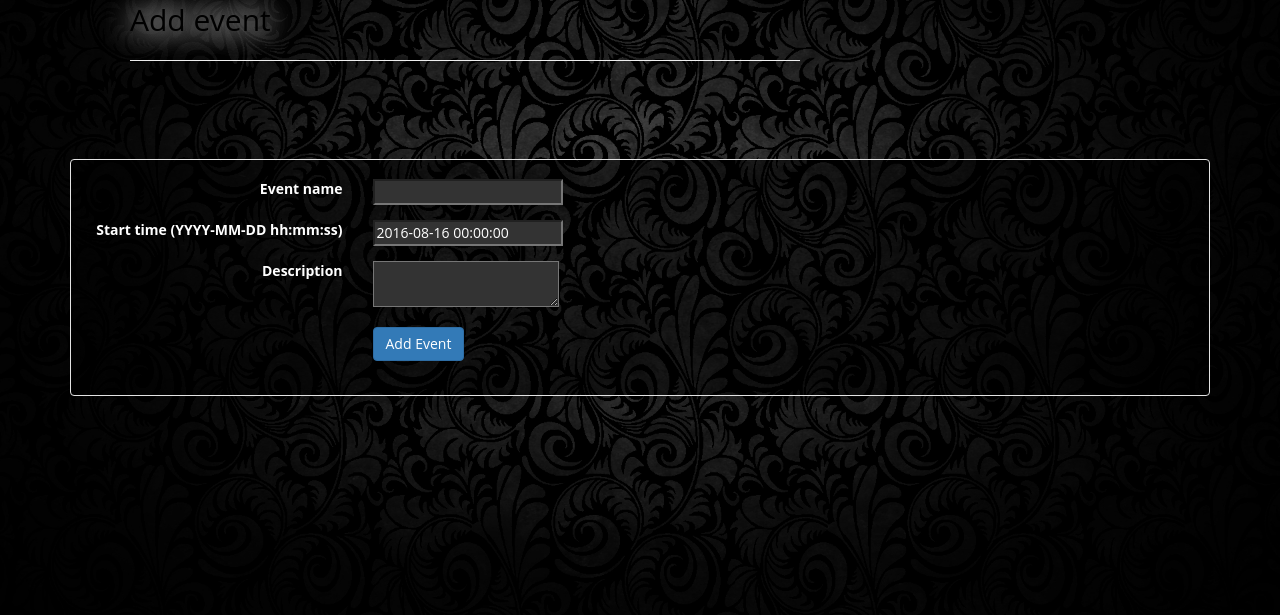
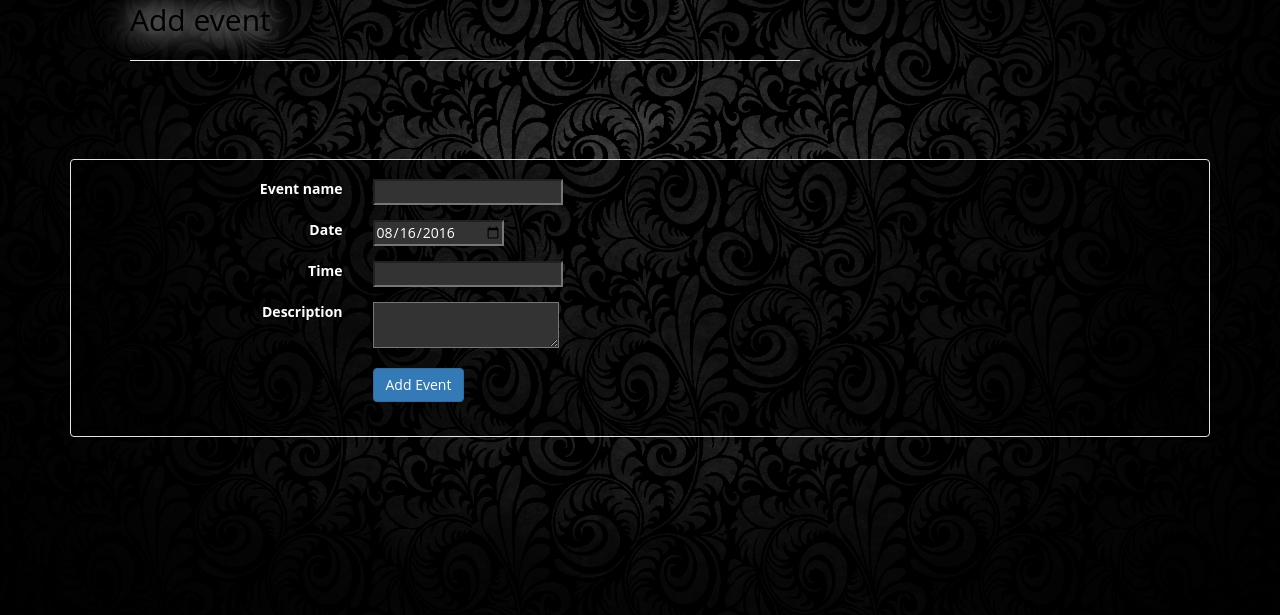
Before and after one commit to alexd2580/evecal, a Flask app: page /add in a window 1280 px wide. Shown: the part 135-750 px from the top of the page. Run offline with Flask 2, Linux system fonts and the light colour scheme; a user stored in the database is signed in; tables that the repository leaves empty hold one stand-in row (values such as "Sample post"); some libraries are stand-ins or nearby versions.

Commit message:
Split the datetime field of events into html5 fields: date, time. Renamed EventForm members. Removed title from calendar view.

```diff
--- a/evelyn/forms.py
+++ b/evelyn/forms.py
@@ -4,7 +4,8 @@ from wtforms import \
     SelectField
 from wtforms.validators import DataRequired, Email
 from wtforms.widgets import TextArea
-from wtforms.fields.html5 import EmailField, DateTimeField
+from wtforms.fields.html5 import EmailField, DateField
+from wtforms_components import TimeField
 
 from flask_wtf import Form
 
@@ -20,14 +21,15 @@ class RegisterForm(Form):
     retype_password = PasswordField('retype_password', validators=[DataRequired()])
 
 class EventForm(Form):
-    eventname = StringField('eventname', validators=[DataRequired()])
-    starttime = DateTimeField('starttime', validators=[DataRequired()])#, format='%Y-%m-%d')
-    eventdescr = StringField('eventdescr', validators=[], widget=TextArea())
+    name = StringField('name', validators=[DataRequired()])
+    date = DateField('date', validators=[DataRequired()])#, format='%Y-%m-%d')
+    time = TimeField('time', validators=[DataRequired()])#, format='%H:%M')
+    description = StringField('description', validators=[], widget=TextArea())
     # creatorid = HiddenField('creatorid')
     # timeleft = StringField('timeleft')
 
 class EditForm(EventForm):
-    eventid = HiddenField('id')
+    id = HiddenField('id')
 
 class SubscriptionForm(Form):
     subscriptionid = HiddenField('subscriptionid')
--- a/evelyn/templates/add_event.html
+++ b/evelyn/templates/add_event.html
@@ -20,37 +20,49 @@
             {{ form.hidden_tag() }}
             <fieldset>
                 <div class="form-group">
-                    <label for="eventname" class="control-label col-xs-3">
+                    <label for="name" class="control-label col-xs-3">
                         Event name
                     </label>
                     <div class="col-xs-5">
-                        {{ form.eventname() }}
+                        {{ form.name() }}
                     </div>
-                    {% for error in form.eventname.errors %}
+                    {% for error in form.name.errors %}
+                        <span style="color: red;">[{{ error }}]</span>
+                    {% endfor %}<br>
+                </div>
+
+                <div class="form-group">
+                    <label for="date" class="control-label col-xs-3">
+                        Date
+                    </label>
+                    <div class="col-xs-5">
+                        {{ form.date() }}
+                    </div>
+                    {% for error in form.date.errors %}
                         <span style="color: red;">[{{ error }}]</span>
                     {% endfor %}<br>
                 </div>
 
                 <div class="form-group">
                     <label for="starttime" class="control-label col-xs-3">
-                        Start time (YYYY-MM-DD hh:mm:ss)
+                        Time
                     </label>
                     <div class="col-xs-5">
-                        {{ form.starttime() }}
+                        {{ form.time() }}
                     </div>
-                    {% for error in form.starttime.errors %}
+                    {% for error in form.time.errors %}
                         <span style="color: red;">[{{ error }}]</span>
                     {% endfor %}<br>
                 </div>
 
                 <div class="form-group">
-                    <label for="eventdescr" class="control-label col-xs-3">
+                    <label for="description" class="control-label col-xs-3">
                         Description
                     </label>
                     <div class="col-xs-5">
-                        {{ form.eventdescr() }}
+                        {{ form.description() }}
                     </div>
-                    {% for error in form.eventdescr.errors %}
+                    {% for error in form.description.errors %}
                         <span style="color: red;">[{{ error }}]</span>
                     {% endfor %}<br>
                 </div>
--- a/evelyn/views.py
+++ b/evelyn/views.py
@@ -309,10 +309,13 @@ def event_route():
         return subscr_form
 
     event_form = EditForm()
-    event_form.eventid.data = event.id
-    event_form.eventname.data = event.name
-    event_form.starttime.data = event.event_date
-    event_form.eventdescr.data = event.description
+    event_form.id.data = event.id
+    event_form.name.data = event.name
+    event_form.date.data = event.event_date.date()
+    event_form.time.data = event.event_date.time()
+    event_form.description.data = event.description
+
+    # Additional fields
     event_form.timeleft = event.remaining_time
     event_form.creatorid = event.creator_id
 
@@ -336,16 +339,18 @@ def event_route():
 # Redirects to /event?id={{request.form['eventid']}}
 @current_app.route('/edit_event', methods=['POST'])
 def edit_event_route():
-    id = request.form['eventid']
+    id = request.form['id']
 
     event_form = EditForm()
     if event_form.validate_on_submit():
         event = Event.query.filter(Event.id == int(id)).one()
 
         if event.creator_id == current_user.id:
-            event.name = request.form['eventname']
-            event.event_date = event_form.starttime.data # ?
-            event.description = request.form['eventdescr']
+            event.name = request.form['name']
+            date = event_form.date.data
+            time = event_form.time.data
+            event.event_date = datetime.combine(date, time)
+            event.description = request.form['description']
             db.session.commit()
         else:
             flash('You cannot edit this event')
@@ -390,9 +395,11 @@ def subscriptions_route():
 def add_route():
     form = EventForm()
     if form.validate_on_submit():
-        event_name = request.form['eventname']
-        event_date = form.starttime.data
-        event_descr = request.form['eventdescr']
+        event_name = request.form['name']
+        date = form.date.data
+        time = form.time.data
+        event_date = datetime.combine(date, time)
+        event_descr = request.form['description']
         e = Event(event_date, event_name, event_descr, current_user.id)
 
         db.session.add(e)
@@ -404,7 +411,8 @@ def add_route():
 
         return redirect(url_for('event_route', id=e.id))
 
-    form.starttime.data = parse_date_from_args(request.args)
+    form.date.data = parse_date_from_args(request.args)
+    #form.time.data = parse_date_from_args(request.args)
     return render_template(
         'add_event.html',
         form=form,
--- a/requirements.txt
+++ b/requirements.txt
@@ -4,3 +4,4 @@ flask_login
 Flask-WTF
 Flask-SQLAlchemy
 flask_admin
+wtforms_components
```
Also changed, not shown: evelyn/templates/calendar_month.html (+7 -1 lines), evelyn/templates/event.html (+18 -8 lines).
